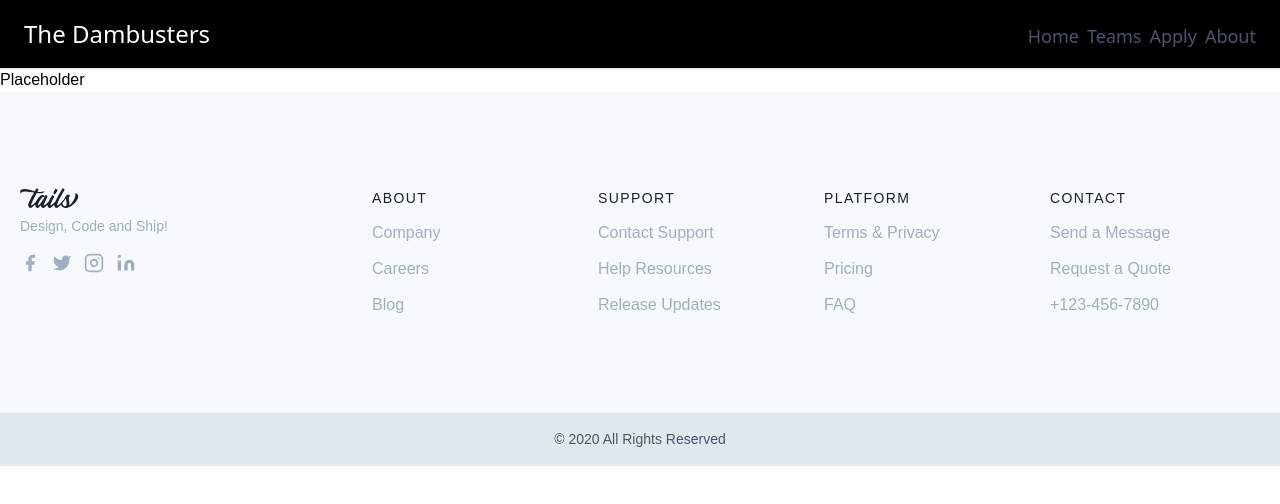
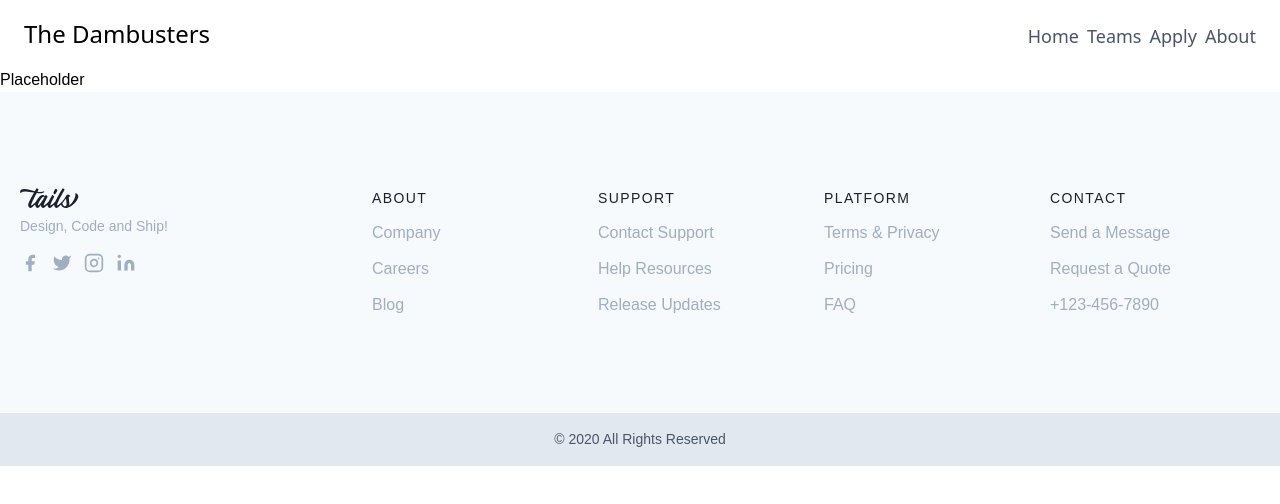
Before and after one commit to ngajhede/dambusters-website, a Vue app: page / in a window 1280 px wide. Shown: the top 504 px of the page. Built offline with nearby package versions, Linux system fonts and the light colour scheme.

Commit message:
fix navigation

```diff
--- a/src/components/Navigation.vue
+++ b/src/components/Navigation.vue
@@ -1,15 +1,17 @@
 <template>
-<nav class="font-sans flex flex-col text-center sm:flex-row sm:text-left sm:justify-between py-4 px-6 bg-black shadow sm:items-baseline w-full">
+<div class="container mx-auto">
+  <nav class="font-sans flex flex-col text-center sm:flex-row sm:text-left sm:justify-between py-4 px-6 sm:items-baseline w-full">
     <div class="mb-2 sm:mb-0">
-    <a href="/" class="text-2xl no-underline text-white">The Dambusters</a>
+      <a href="/" class="text-2xl no-underline text-black">The Dambusters</a>
     </div>
-  <div>
+    <div class="content-end">
       <a href="/#home" class="text-lg no-underline text-gray-700 hover:text-red-600 ml-2">Home</a>
       <a href="/#teams" class="text-lg no-underline text-gray-700 hover:text-red-600 ml-2">Teams</a>
       <a href="/#apply" class="text-lg no-underline text-gray-700 hover:text-red-600 ml-2">Apply</a>
       <a href="/#about" class="text-lg no-underline text-gray-700 hover:text-red-600 ml-2">About</a>
     </div>
   </nav>
+</div>
 </template>
 
 <script lang="ts">
```
Lines whose indentation alone changed are shown as unchanged.
